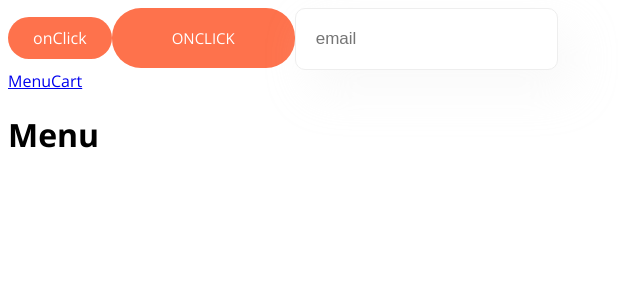
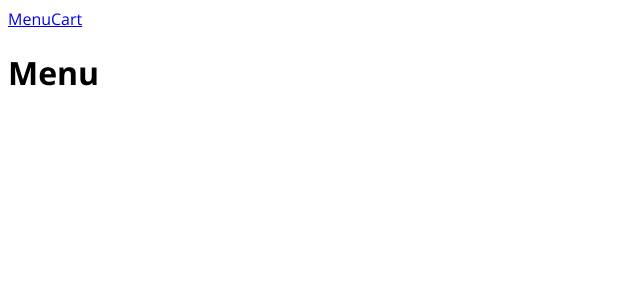
Before and after one commit to Shimodos/LaCarta, a React (Vite) app: page / in a window 1280 px wide. Shown: the top 300 px of the page, without its empty margins (0-640 px from the left). Built offline with nearby package versions, Linux system fonts and the light colour scheme.

Commit message:
11.85: LaCarta: Link, Outlet

```diff
--- a/src/App.tsx
+++ b/src/App.tsx
@@ -1,25 +1,6 @@
 import { MouseEvent, useState } from 'react';
 import Button from './components/Button/Button';
 import Input from './components/Input/Input';
-import { createBrowserRouter, RouterProvider } from 'react-router-dom';
-import { Menu } from './components/pages/Menu/Menu';
-import { Cart } from './components/pages/Cart/Cart';
-import { Error } from './components/pages/Error/Erorr';
-
-const router = createBrowserRouter([
-  {
-    path: '/',
-    element: <Menu />,
-  },
-  {
-    path: '/cart',
-    element: <Cart />,
-  },
-  {
-    path: '*',
-    element: <Error />,
-  },
-]);
 
 function App() {
   const [count, setCount] = useState<number>(0);
@@ -36,11 +17,6 @@
         onClick
       </Button>
       <Input placeholder="email" />
-      <div>
-        <a href="/">Menu</a>
-        <a href="/cart">Cart</a>
-      </div>
-      <RouterProvider router={router} />
     </>
   );
 }
--- a/src/components/pages/Cart/Cart.tsx
+++ b/src/components/pages/Cart/Cart.tsx
@@ -1,7 +1,7 @@
 export function Cart(): JSX.Element {
   return (
-    <div>
+    <>
       <h1>Cart</h1>
-    </div>
+    </>
   );
 }
--- a/src/components/pages/Error/Erorr.tsx
+++ b/src/components/pages/Error/Erorr.tsx
@@ -1,7 +1,7 @@
 export function Error(): JSX.Element {
   return (
-    <div>
+    <>
       <h1>Error</h1>
-    </div>
+    </>
   );
 }
--- a/src/components/pages/Menu/Menu.tsx
+++ b/src/components/pages/Menu/Menu.tsx
@@ -1,7 +1,7 @@
 export function Menu(): JSX.Element {
   return (
-    <div>
+    <>
       <h1>Menu</h1>
-    </div>
+    </>
   );
 }
--- /dev/null
+++ b/src/layout/Menu/Menu.tsx
@@ -0,0 +1,15 @@
+import { Link, Outlet } from 'react-router-dom';
+
+export function Layout(): JSX.Element {
+  return (
+    <div>
+      <div>
+        <Link to="/">Menu</Link>
+        <Link to="/cart">Cart</Link>
+      </div>
+      <div>
+        <Outlet />
+      </div>
+    </div>
+  );
+}
--- a/src/main.tsx
+++ b/src/main.tsx
@@ -1,10 +1,40 @@
 import React from 'react';
 import ReactDOM from 'react-dom/client';
-import App from './App.tsx';
 import './index.css';
+import { createBrowserRouter, RouterProvider } from 'react-router-dom';
+import { Menu } from './components/pages/Menu/Menu.tsx';
+import { Cart } from './components/pages/Cart/Cart.tsx';
+import { Error } from './components/pages/Error/Erorr.tsx';
+import { Layout } from './layout/Menu/Menu.tsx';
+
+const router = createBrowserRouter([
+  {
+    path: '/',
+    element: <Layout />,
+    children: [
+      {
+        path: '/',
+        element: <Menu />,
+      },
+      {
+        path: '/cart',
+        element: <Cart />,
+      },
+    ],
+  },
+  {
+    path: '/cart',
+    element: <Cart />,
+  },
+  {
+    path: '*',
+    element: <Error />,
+  },
+]);
 
 ReactDOM.createRoot(document.getElementById('root')!).render(
   <React.StrictMode>
-    <App />
+    <RouterProvider router={router} />
+    {/* <App /> */}
   </React.StrictMode>,
 );
```
